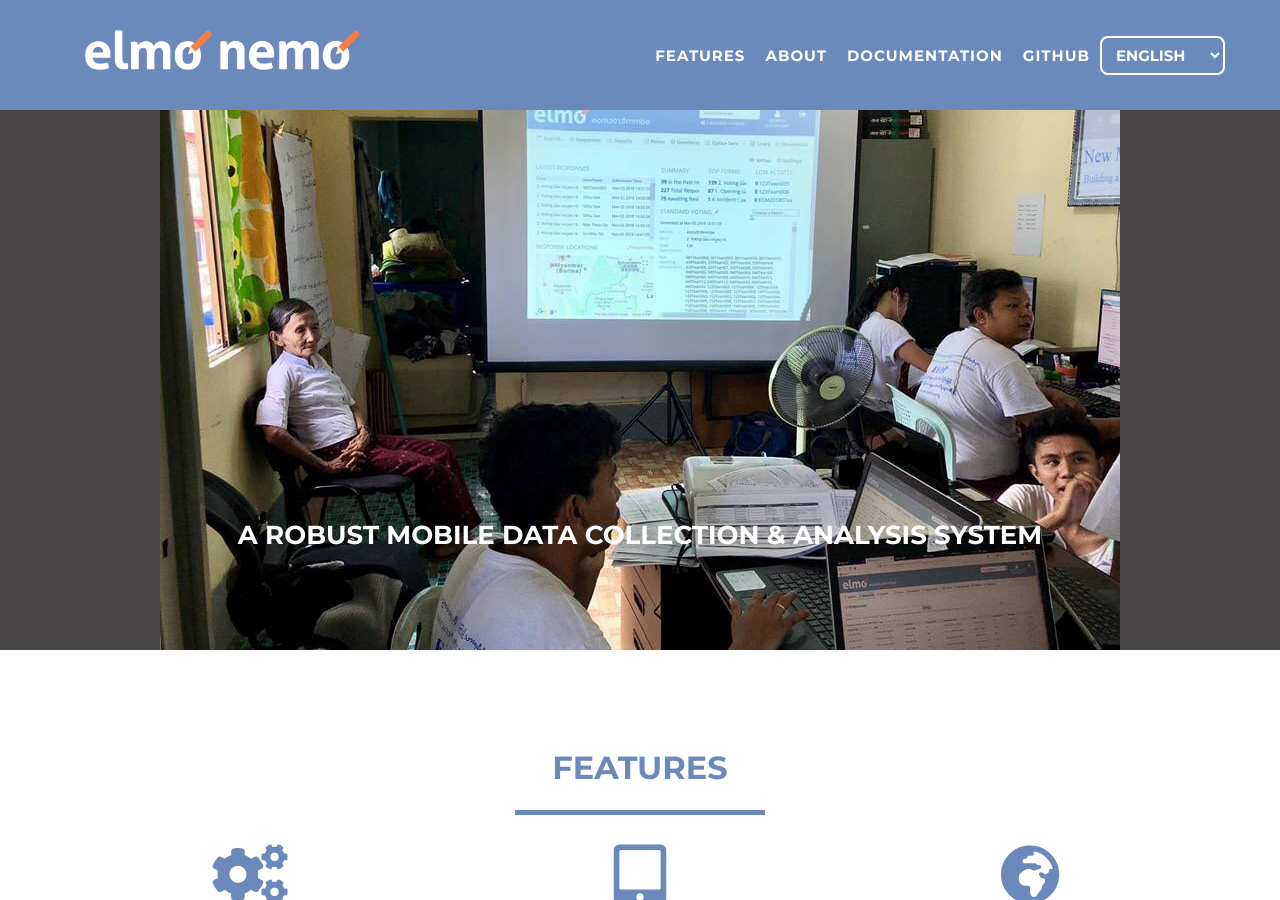
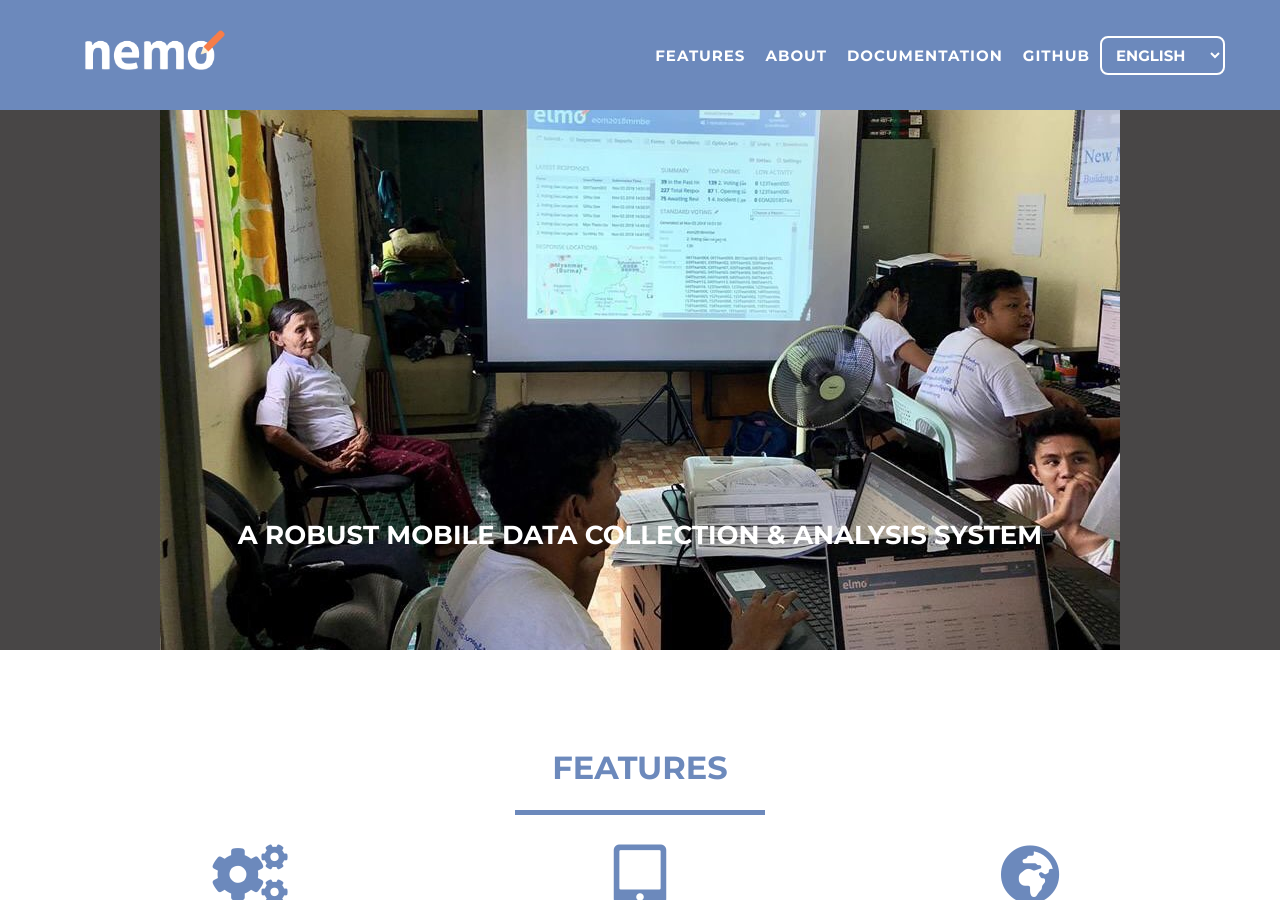
Before and after one commit to thecartercenter/getnemo.io, a Jekyll site: the page built from index.html, in a window 1280 px wide and 900 px high. Built offline with Jekyll 4.4.1, drawn with Linux system fonts in a browser that asks for light colours; nearby versions of some CDN libraries.

Commit message:
Commenting out ELMO logo png
Commenting out the ELMO logo png to see what format may break if we remove ELMO.

```diff
--- a/_includes/nav.html
+++ b/_includes/nav.html
@@ -10,7 +10,7 @@
                 <span class="icon-bar"></span>
             </button>
             <a class="navbar-brand" href="#page-top">
-                <img src="/assets/img/elmo.png" class="navbar-img"/>
+                <!-- <img src="/assets/img/elmo.png" class="navbar-img"/> -->
                 <img src="/assets/img/nemo.png" class="navbar-img"/>
             </a>
         </div>
```
